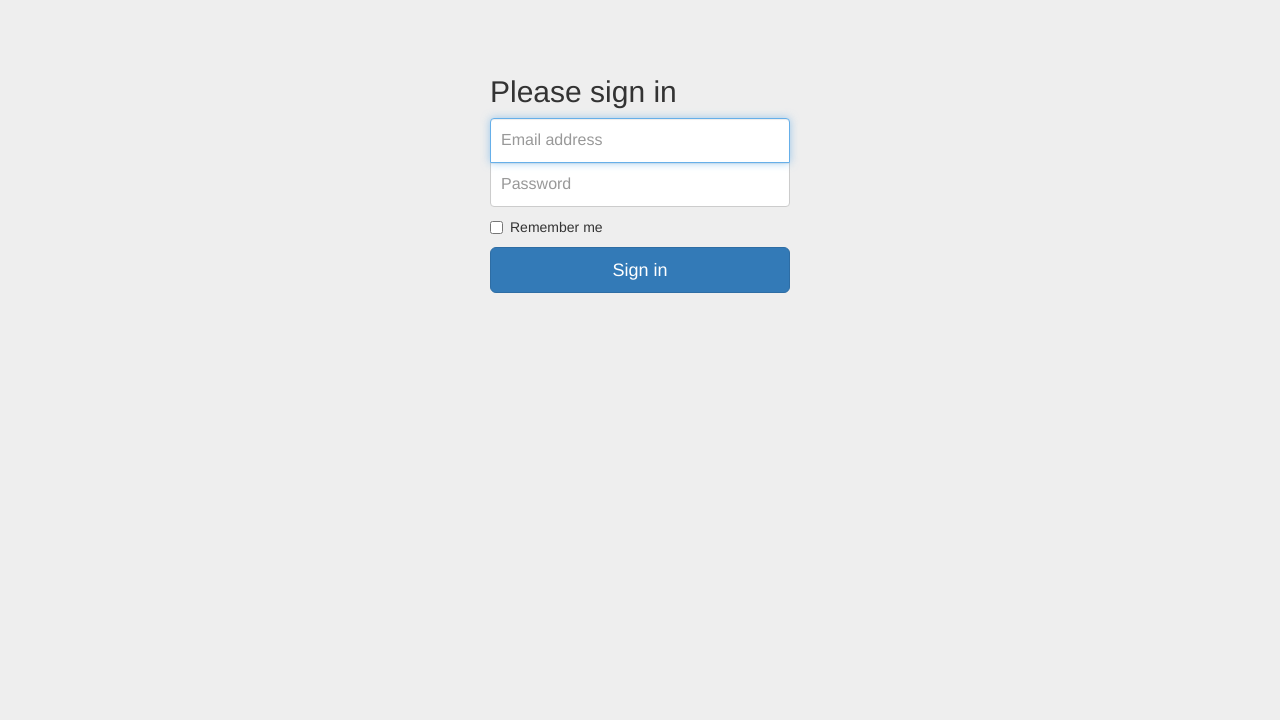
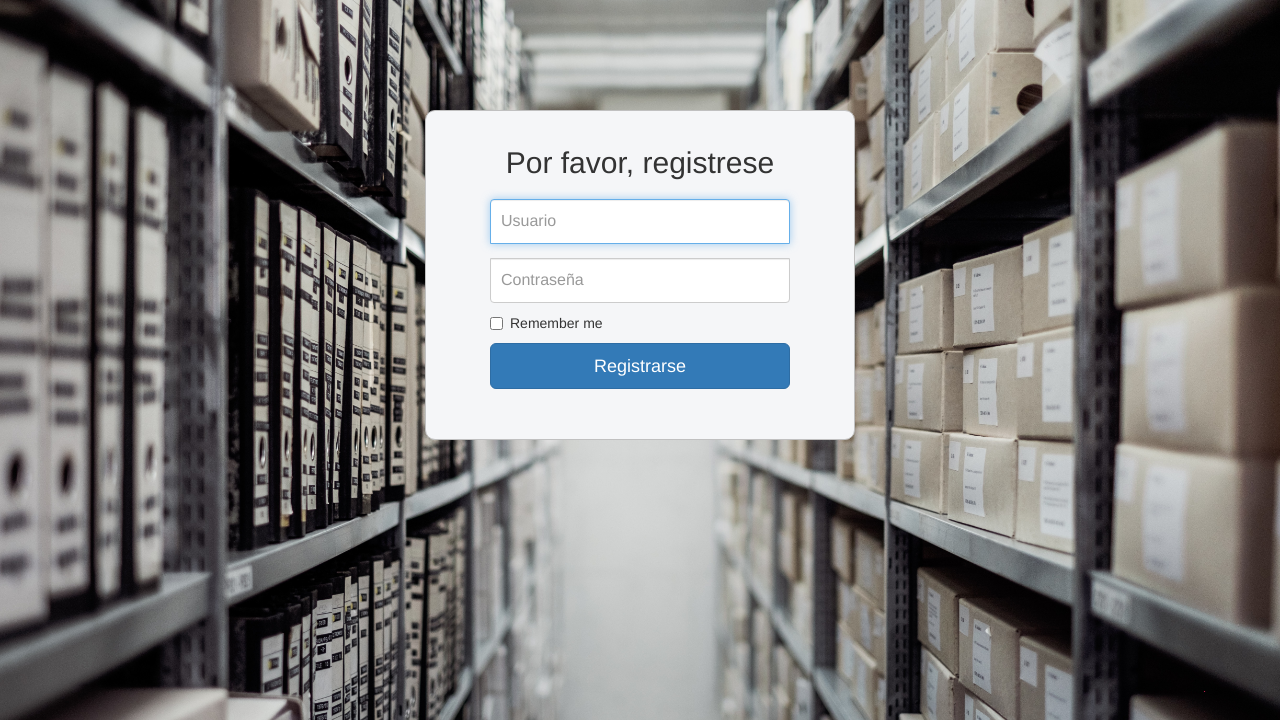
Before and after one commit to domingop23/inventario-puro-afro, a PHP site: page /login.html in a window 1280 px wide. Shown: the top 720 px of the page. Run offline with PHP 8.4, Linux system fonts and the light colour scheme.

Commit message:
Modified login html

```diff
--- a/css/style.css
+++ b/css/style.css
@@ -1,4 +1,10 @@
 /* -- Content -- */
 .link-add { margin-bottom: 30px; }
 
+/* -- login style-- */
+.body-login { background: lightblue url("../img/Background-login.jpg") no-repeat fixed center; background-size: cover; }
+.body-login .container { border: 1px solid silver; border-radius: 10px; max-width: 500px; width: 430px; margin-top: 70px; background-color: #f5f6f8; padding-bottom: 35px; }
+.body-login .container h2 { text-align: center; margin-bottom: 20px; }
+.body-login .container .password { margin-top: 15px; }
+
 /*# sourceMappingURL=style.css.map */
--- a/css/style.scss
+++ b/css/style.scss
@@ -2,3 +2,27 @@
 .link-add{
 	margin-bottom: 30px;
 }
+
+/* -- login style-- */
+.body-login{
+	background: lightblue url("../img/Background-login.jpg") no-repeat fixed center;
+	background-size: cover;
+
+	.container{
+		border: 1px solid silver;
+		border-radius: 10px;
+		max-width: 500px;
+		width: 430px;
+		margin-top: 70px;
+		background-color: #f5f6f8;
+		padding-bottom: 35px;
+
+		h2{
+			text-align: center;
+			margin-bottom: 20px;
+		}
+		.password{
+			margin-top:15px;
+		}
+	}
+}
--- a/login.html
+++ b/login.html
@@ -20,20 +20,19 @@
 	<link rel="stylesheet" href="css/style.css">
 
 </head>
-<body>
+<body class="body-login">
 	<div class="container">
         <form class="form-signin">
-        <h2 class="form-signin-heading">Please sign in</h2>
-        <label for="inputEmail" class="sr-only">Email address</label>
-        <input type="email" id="inputEmail" class="form-control" placeholder="Email address" required autofocus>
-        <label for="inputPassword" class="sr-only">Password</label>
-        <input type="password" id="inputPassword" class="form-control" placeholder="Password" required>
+            <h2 class="form-signin-heading">Por favor, registrese</h2>
+            <input type="email" id="inputEmail" class="form-control" placeholder="Usuario" required autofocus>
+            <input type="password" id="inputPassword" class="form-control password" placeholder="Contraseña" required>
             <div class="checkbox">
                 <label>
                     <input type="checkbox" value="remember-me"> Remember me
                 </label>
             </div>
-        <button class="btn btn-lg btn-primary btn-block" type="submit">Sign in</button>
+            <button class="btn btn-lg btn-primary btn-block" type="submit">Registrarse
+            </button>
         </form>
     </div> <!-- /container -->
 </body>
```
Also changed, not shown: img/Background-login.jpg (added), 1 other file. Lines whose indentation alone changed are shown as unchanged.
